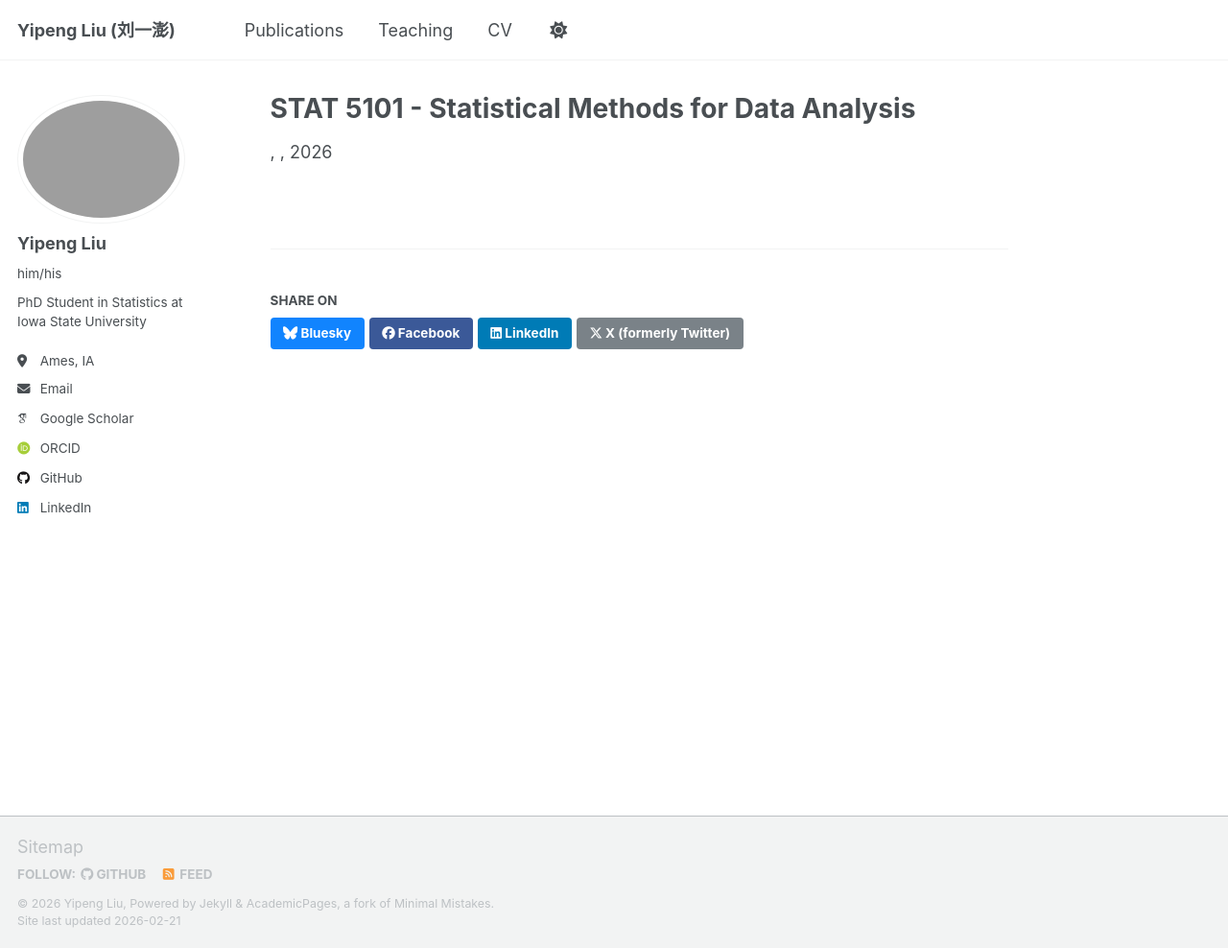
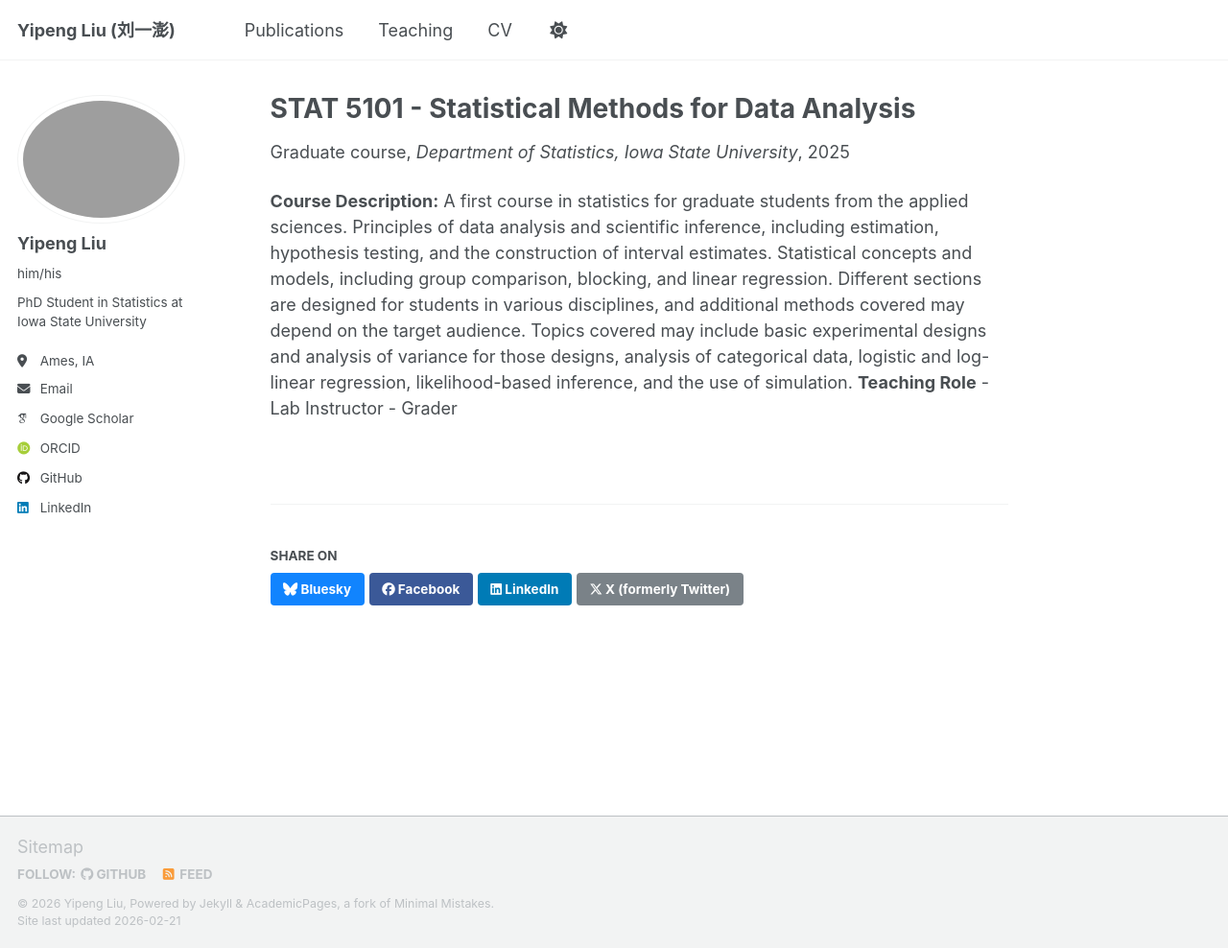
Before and after one commit to efraimlyp/efraimlyp.github.io, a Jekyll site: the page built from _teaching/stat-5101.md, in a window 1280 px wide and 988 px high. Shown: the whole window at 96% size. Built offline with Jekyll 4.4.1, drawn with Linux system fonts in a browser that asks for light colours; some web fonts are replaced; a script that is not in the unit is left out.

Commit message:
Revise STAT 5101 course details and description
Updated course metadata and added course description.

```diff
--- a/_teaching/stat-5101.md
+++ b/_teaching/stat-5101.md
@@ -1,8 +1,13 @@
 ---
 title: "STAT 5101 - Statistical Methods for Data Analysis"
 collection: teaching
+type: "Graduate course"
 permalink: /teaching/2025-stat-5101
+venue: "Department of Statistics, Iowa State University"
+date: 2025-08-25
 semester: "Fall 2025"
-teaching_role:
-  - Lab Instructor
+location: "Ames, IA"
 ---
+
+**Course Description:** A first course in statistics for graduate students from the applied sciences. Principles of data analysis and scientific inference, including estimation, hypothesis testing, and the construction of interval estimates. Statistical concepts and models, including group comparison, blocking, and linear regression. Different sections are designed for students in various disciplines, and additional methods covered may depend on the target audience. Topics covered may include basic experimental designs and analysis of variance for those designs, analysis of categorical data, logistic and log-linear regression, likelihood-based inference, and the use of simulation.
+**Teaching Role** - Lab Instructor - Grader
```
